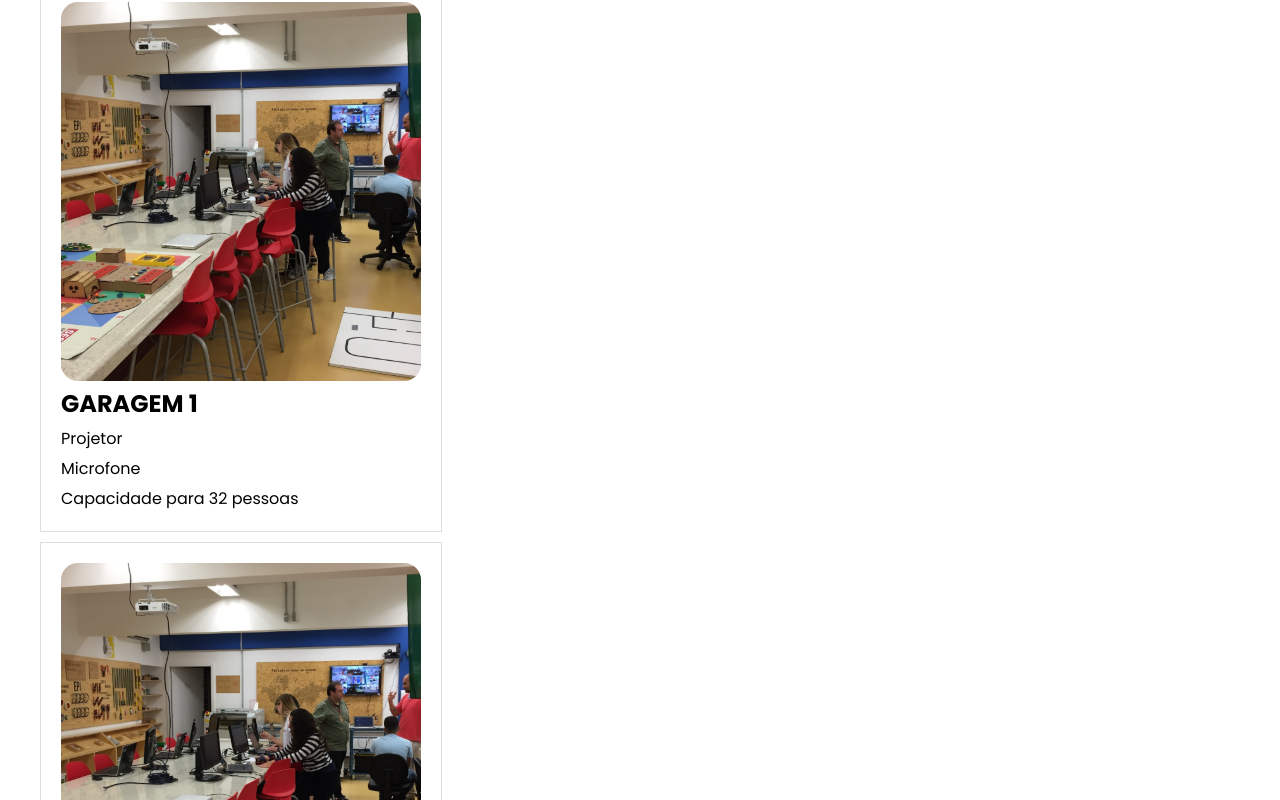
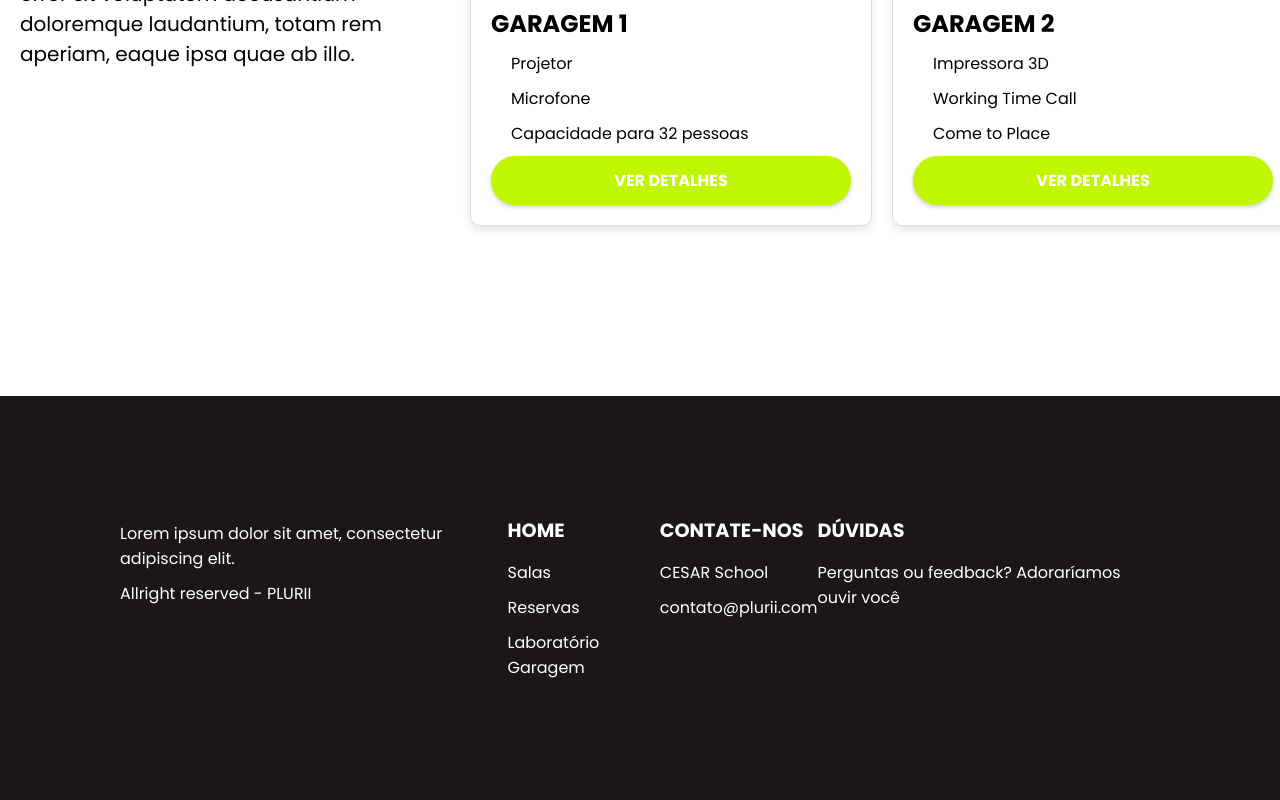
Before and after one commit to tharaujo17/proj3-plurii-frontend, a React (Vite) app in the folder pluriiv2/: page / in a window 1280 px wide. Shown: the part 1220-2020 px from the top of the page. Built offline with nearby package versions, Linux system fonts and the light colour scheme.

Commit message:
Ajeitei os containes da home e fiz a "base" do footer

```diff
--- a/pluriiv2/src/App.tsx
+++ b/pluriiv2/src/App.tsx
@@ -3,6 +3,7 @@ import { theme } from './theme/global';
 import { createGlobalStyle } from 'styled-components';
 import Header from './Shared/Components/Header/Header';
 import Home from './pages/Home/Home';
+import Footer from './Shared/Components/Footer/Footer';
 
 const GlobalStyle = createGlobalStyle`
   * {
@@ -19,6 +20,7 @@ function App() {
       <GlobalStyle />
       <Header />
       <Home />
+      <Footer />
     </ThemeProvider>
   );
 }
--- a/pluriiv2/src/Shared/Components/Footer/Footer.tsx
+++ b/pluriiv2/src/Shared/Components/Footer/Footer.tsx
@@ -1,12 +1,43 @@
 import React from 'react';
-import {Container} from '../Footer/styled'
+
+import {
+  FooterContainer,
+  LogoSection,
+  NavSection,
+  ContactSection,
+  DoubtsSection,
+  FooterText,
+  NavItem,
+  SocialIcons,
+  SectionTitle
+} from './styled';
 
 const Footer: React.FC = () => {
-    return (
-      <Container>
+  return (
+    <FooterContainer>
+      <LogoSection>
+        <FooterText>Lorem ipsum dolor sit amet, consectetur adipiscing elit. </FooterText>
+        <FooterText>Allright reserved - PLURII</FooterText>
+      </LogoSection>
+      <NavSection>
+        <SectionTitle>HOME</SectionTitle>
+        <NavItem>Salas</NavItem>
+        <NavItem>Reservas</NavItem>
+        <NavItem>Laboratório Garagem</NavItem>
+      </NavSection>
+      <ContactSection>
+        <SectionTitle>CONTATE-NOS</SectionTitle>
+        <FooterText>CESAR School</FooterText>
+        <FooterText>contato@plurii.com</FooterText>
+      </ContactSection>
+      <DoubtsSection>
+        <SectionTitle>DÚVIDAS</SectionTitle>
+        <FooterText>Perguntas ou feedback? Adoraríamos ouvir você</FooterText>
+        <SocialIcons>
+        </SocialIcons>
+      </DoubtsSection>
+    </FooterContainer>
+  );
+};
 
-      </Container>
-    );
-  };
-
-  export default Footer;
+export default Footer;
--- a/pluriiv2/src/Shared/Components/Footer/styled.ts
+++ b/pluriiv2/src/Shared/Components/Footer/styled.ts
@@ -1,5 +1,66 @@
 import styled from "styled-components";
 
-export const Container = styled.footer`
-    background-color: #000;
-`
+export const FooterContainer = styled.footer`
+  display: flex;
+  justify-content: space-between;
+  padding: 120px;
+  align-items: flex-start;
+  background-color: #1B1717;
+  color: #FFFFFF;
+  margin-top: 150px;
+  font-family: 'Poppins', sans-serif;
+`;
+
+export const LogoSection = styled.div`
+  display: flex;
+  flex-direction: column;
+  align-items: flex-start;
+`;
+
+export const NavSection = styled.nav`
+  display: flex;
+  flex-direction: column;
+  align-items: flex-start;
+`;
+
+export const ContactSection = styled.div`
+  display: flex;
+  flex-direction: column;
+  align-items: flex-start;
+`;
+
+export const DoubtsSection = styled.div`
+  display: flex;
+  flex-direction: column;
+  align-items: flex-start;
+`;
+
+export const FooterText = styled.p`
+  margin: 5px 0;
+`;
+
+export const NavItem = styled.a`
+  color: inherit; // Herdar cor (do pai).
+  text-decoration: none;
+  margin: 5px 0;
+  font-size: 1em;
+  display: block;
+`;
+
+export const SocialIcons = styled.div`
+  display: flex;
+`;
+
+export const SocialIcon = styled.img`
+  margin-right: 10px;
+  width: 24px;
+  height: auto;
+  cursor: pointer;
+`;
+
+export const SectionTitle = styled.h2`
+  font-size: 1.2em;
+  font-weight: bold;
+  margin-bottom: 10px;
+  color: #ffffff;
+`;
--- a/pluriiv2/src/pages/Home/Components/Section2.tsx
+++ b/pluriiv2/src/pages/Home/Components/Section2.tsx
@@ -1,11 +1,12 @@
 import React from 'react';
-import { CardContainer, CardDetails, CardImage, CardTitle, Container, Section2Description, Section2Title } from './styled';
+import { CardContainer, CardDetails, CardImage, CardTitle, Section2Description, Section2Title, HomeContainer, ContentContainer, DetailButton } from './styled';
 import ImageG1 from '../../../assets/image1.svg';
 import ImageG2 from '../../../assets/image2.svg';
 
 const Section2: React.FC = () => {
   return (
-    <Container>
+    <HomeContainer>
+    <ContentContainer>
       <Section2Title>ESPAÇOS</Section2Title>
       <Section2Description>
         Lorem ipsum dolor sit amet, consectetur adipiscing elit. Ut elit tellus,
@@ -13,13 +14,15 @@ const Section2: React.FC = () => {
         perspiciatis unde omnis iste natus error sit voluptatem accusantium
         doloremque laudantium, totam rem aperiam, eaque ipsa quae ab illo.
       </Section2Description>
+      </ContentContainer>
 
       <CardContainer>
-        <CardImage src={ImageG1} />
-        <CardTitle>GARAGEM 1</CardTitle>
-        <CardDetails>Projetor</CardDetails>
-        <CardDetails>Microfone</CardDetails>
-        <CardDetails>Capacidade para 32 pessoas</CardDetails>
+      <CardImage src={ImageG1} />
+      <CardTitle>GARAGEM 1</CardTitle>
+      <CardDetails>Projetor</CardDetails>
+      <CardDetails>Microfone</CardDetails>
+      <CardDetails>Capacidade para 32 pessoas</CardDetails>
+      <DetailButton href="#">VER DETALHES</DetailButton>
       </CardContainer>
 
       <CardContainer>
@@ -28,8 +31,10 @@ const Section2: React.FC = () => {
         <CardDetails>Impressora 3D</CardDetails>
         <CardDetails>Working Time Call</CardDetails>
         <CardDetails>Come to Place</CardDetails>
+        <DetailButton href="#">VER DETALHES</DetailButton>
       </CardContainer>
-    </Container>
+
+    </HomeContainer>
   );
 }
 
--- a/pluriiv2/src/pages/Home/Components/styled.ts
+++ b/pluriiv2/src/pages/Home/Components/styled.ts
@@ -131,11 +131,14 @@ export const CardContainer = styled.div`
   justify-content: center;
   font-family: 'Poppins', sans-serif;
   color: #000;
+  background-color: #fff; // Adiciona cor de fundo branca
   border: 1px solid #ddd;
   padding: 20px;
-  margin-bottom: 10px;
-  gap: 5px;
+  margin-bottom: 20px; // Aumenta a margem inferior
+  gap: 10px; // Aumenta o espaço entre os detalhes
   box-sizing: border-box;
+  border-radius: 10px; // Arredonda os cantos
+  box-shadow: 0px 4px 8px rgba(0, 0, 0, 0.1); // Adiciona sombra
 `;
 
 export const CardTitle = styled.h2`
@@ -144,5 +147,37 @@ export const CardTitle = styled.h2`
 `;
 
 export const CardDetails = styled.div`
-  // Detalhes do cartão
+  margin-left: 20px; // Adiciona espaço à esquerda para alinhar com o título
 `;
+
+export const HomeContainer = styled.div`
+  display: flex;
+  align-items: flex-start;
+  gap: 20px;
+  margin-top: 150px;
+`;
+
+export const ContentContainer = styled.div`
+  display: flex;
+  flex-direction: column;
+  gap: 10px;
+`;
+
+export const DetailButton = styled.a`
+  background-color: #BFF600;
+  color: #ffffff; // Cor do texto
+  text-align: center;
+  text-decoration: none;
+  font-weight: bold;
+  padding: 12px 24px; // Ajuste o padding para corresponder ao design
+  border-radius: 30px; // Aumente o border-radius para um efeito mais arredondado
+  box-shadow: 0 2px 4px rgba(0, 0, 0, 0.2); // Ajuste a sombra conforme necessário
+  display: inline-block; // Permite a definição de margem e padding
+  cursor: pointer;
+  border: none; // Remova a borda
+  transition: all 0.3s ease; // Suaviza a transição de estados
+
+  &:hover {
+    box-shadow: 0 4px 8px rgba(0, 0, 0, 0.3); // Aumenta a sombra ao passar o mouse
+  }
+`;
```
